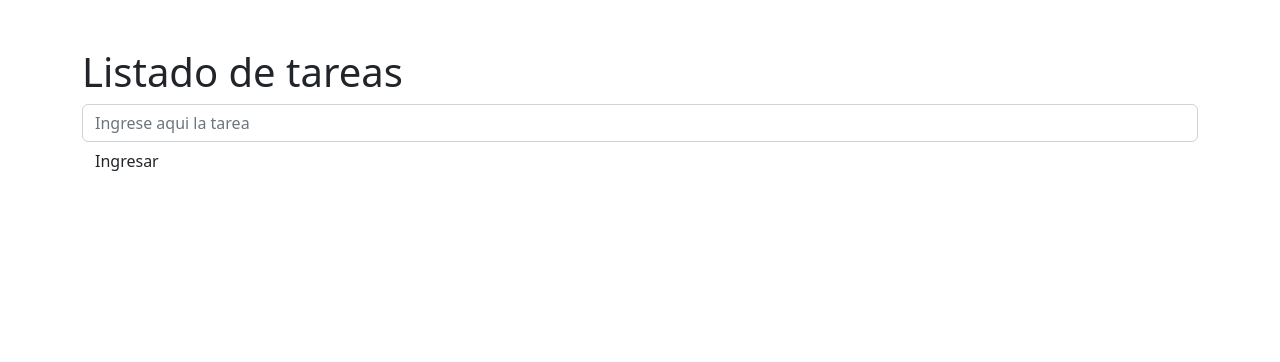
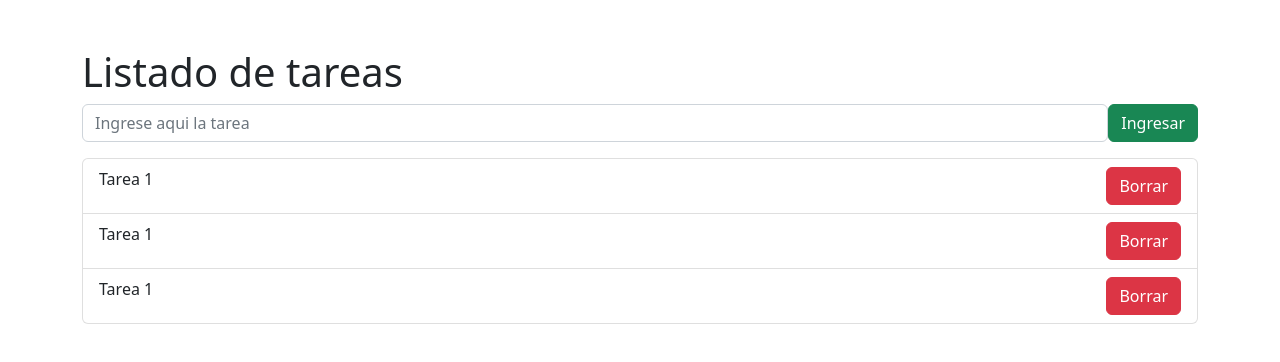
Before and after one commit to carabajal-facundo/tp1-react-ejercicio4, a React (Vite) app: page / in a window 1280 px wide. Shown: the top 362 px of the page. Built offline with nearby package versions, Linux system fonts and the light colour scheme.

Commit message:
se logro obtener el contenido del lavel del form

```diff
--- a/src/components/Formulario.jsx
+++ b/src/components/Formulario.jsx
@@ -1,12 +1,26 @@
 import React from 'react';
 import { Button, Form } from 'react-bootstrap';
+import ListadoTareas from './ListadoTareas';
+import { useState } from 'react';
 
 const Formulario = () => {
+    const [tarea, setTarea] = useState('');
+    const [tareas, setTareas] = useState([]);
+
+    const handleSubmit = ()=>{
+        e.prevendDefault();
+        setTareas([...tareas, tarea]);
+        setTarea('');
+    }
+
     return (
-        <Form>
-            <Form.Control type='text' placeholder='Ingrese aqui la tarea'/>
-            <Button variant='suses'>Ingresar</Button>
+        <>
+        <Form className='d-flex'>
+            <Form.Control type='text' placeholder='Ingrese aqui la tarea' onChange={ (e)=>setTarea(e.target.value) }/>
+            <Button variant='success'>Ingresar</Button>
         </Form>
+        <ListadoTareas tareas={tareas} tarea={tarea}></ListadoTareas>
+        </>
     );
 };
 
--- /dev/null
+++ b/src/components/ItemTarea.jsx
@@ -0,0 +1,15 @@
+import React from 'react';
+import { Button, ListGroup } from 'react-bootstrap';
+
+const ItemTarea = () => {
+    return (
+        <>
+        <ListGroup.Item className='d-flex justify-content-between'>
+            Tarea 1
+            <Button variant='danger'>Borrar</Button>
+        </ListGroup.Item>
+        </>
+    );
+};
+
+export default ItemTarea;
--- a/src/components/ListadoTareas.jsx
+++ b/src/components/ListadoTareas.jsx
@@ -0,0 +1,15 @@
+import React from 'react';
+import { ListGroup } from 'react-bootstrap';
+import ItemTarea from './ItemTarea';
+
+const ListadoTareas = () => {
+    return (
+        <ListGroup className='mt-3'>
+            <ItemTarea></ItemTarea>
+            <ItemTarea></ItemTarea>
+            <ItemTarea></ItemTarea>
+        </ListGroup>
+    );
+};
+
+export default ListadoTareas;
```
